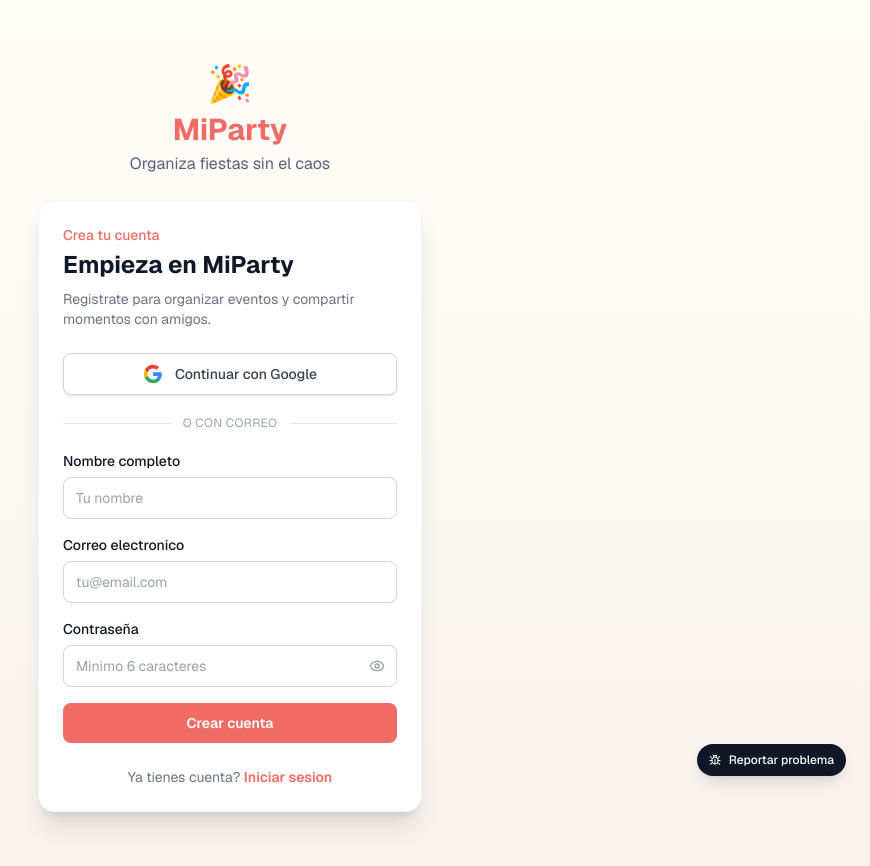
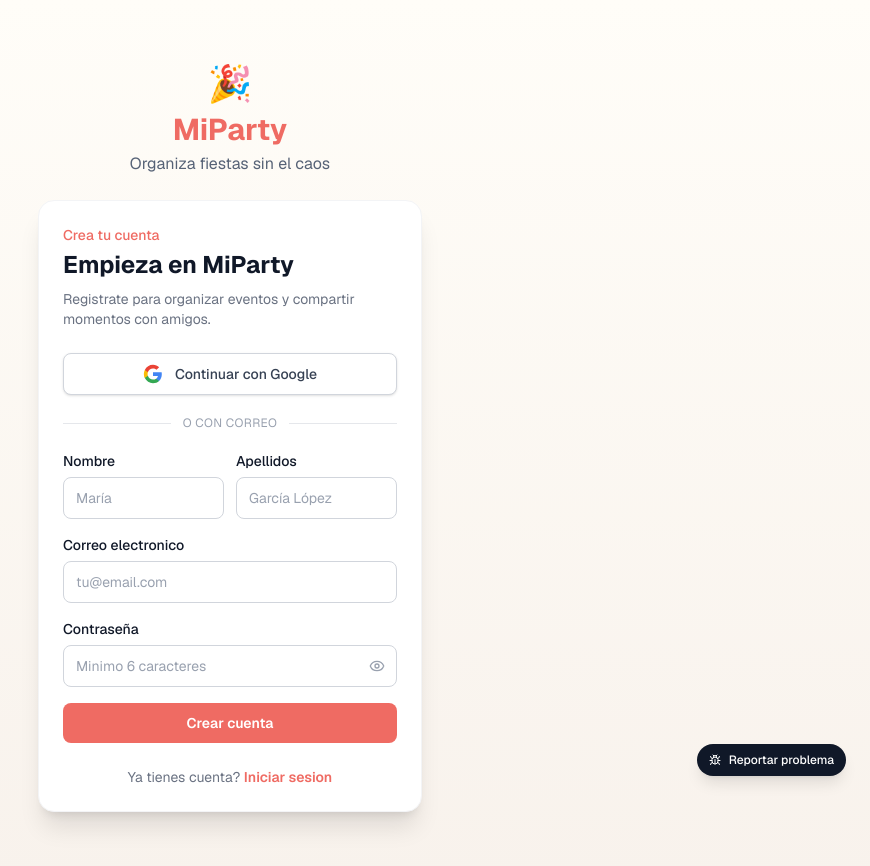
Before and after one commit to adminmiparty/miparty-app, a Next.js app: page /registro in a window 1280 px wide. Shown: the top 866 px of the page, without its empty margins (410-1280 px from the left). Built offline with nearby package versions, Linux system fonts and the light colour scheme; no server answers.

Commit message:
fix: add auth trigger, split nombre/apellidos in registro, fix users upsert

```diff
--- a/src/app/registro/page.tsx
+++ b/src/app/registro/page.tsx
@@ -11,7 +11,8 @@ import { createClient } from '@/lib/supabase/client'
 export default function SignupPage() {
   const supabase = createClient()
 
-  const [fullName, setFullName] = useState('')
+  const [firstName, setFirstName] = useState('')
+  const [lastName, setLastName] = useState('')
   const [email, setEmail] = useState('')
   const [password, setPassword] = useState('')
   const [showPassword, setShowPassword] = useState(false)
@@ -43,12 +44,16 @@ export default function SignupPage() {
     setError(null)
     setLoadingSignup(true)
 
+    const fullName = `${firstName.trim()} ${lastName.trim()}`.trim()
+
     const { data, error: signUpError } = await supabase.auth.signUp({
       email,
       password,
       options: {
         data: {
           full_name: fullName,
+          first_name: firstName.trim(),
+          last_name: lastName.trim(),
         },
       },
     })
@@ -61,11 +66,12 @@ export default function SignupPage() {
 
     const uid = data.user?.id ?? data.session?.user?.id
     if (uid) {
-      const nameParts = fullName.trim().split(/\s+/).filter(Boolean)
       await supabase.from('users').upsert({
         id: uid,
-        first_name: nameParts[0] || null,
-        last_name: nameParts.slice(1).join(' ') || null,
+        email: email,
+        full_name: fullName,
+        first_name: firstName.trim(),
+        last_name: lastName.trim(),
         signup_source: 'direct_registro',
       })
     }
@@ -85,9 +91,7 @@ export default function SignupPage() {
     return (
       <AuthPageShell>
         <section className={`${authCardClassName} text-center`}>
-            <p className="text-3xl sm:text-4xl" aria-hidden="true">
-              🎉
-            </p>
+          <p className="text-3xl sm:text-4xl" aria-hidden="true">🎉</p>
           <h1 className="mt-3 text-xl font-bold text-gray-900 sm:text-2xl">Cuenta creada</h1>
           <p className="mt-2 text-sm text-gray-600">{successMessage}</p>
           <Link
@@ -120,22 +124,10 @@ export default function SignupPage() {
           className="flex w-full items-center justify-center gap-3 rounded-lg border border-gray-300 bg-white px-4 py-2.5 text-sm font-medium text-gray-700 shadow-sm transition hover:bg-gray-50 disabled:cursor-not-allowed disabled:opacity-60"
         >
           <svg className="h-5 w-5 flex-shrink-0" viewBox="0 0 24 24" aria-hidden>
-              <path
-                fill="#4285F4"
-                d="M22.56 12.25c0-.78-.07-1.53-.2-2.25H12v4.26h5.92c-.26 1.37-1.04 2.53-2.21 3.31v2.77h3.57c2.08-1.92 3.28-4.74 3.28-8.09z"
-              />
-              <path
-                fill="#34A853"
-                d="M12 23c2.97 0 5.46-.98 7.28-2.66l-3.57-2.77c-.98.66-2.23 1.06-3.71 1.06-2.86 0-5.29-1.93-6.16-4.53H2.18v2.84C3.99 20.53 7.7 23 12 23z"
-              />
-              <path
-                fill="#FBBC05"
-                d="M5.84 14.09c-.22-.66-.35-1.36-.35-2.09s.13-1.43.35-2.09V7.07H2.18C1.43 8.55 1 10.22 1 12s.43 3.45 1.18 4.93l3.66-2.84z"
-              />
-              <path
-                fill="#EA4335"
-                d="M12 5.38c1.62 0 3.06.56 4.21 1.64l3.15-3.15C17.45 2.09 14.97 1 12 1 7.7 1 3.99 3.47 2.18 7.07l3.66 2.84c.87-2.6 3.3-4.53 6.16-4.53z"
-              />
+            <path fill="#4285F4" d="M22.56 12.25c0-.78-.07-1.53-.2-2.25H12v4.26h5.92c-.26 1.37-1.04 2.53-2.21 3.31v2.77h3.57c2.08-1.92 3.28-4.74 3.28-8.09z" />
+            <path fill="#34A853" d="M12 23c2.97 0 5.46-.98 7.28-2.66l-3.57-2.77c-.98.66-2.23 1.06-3.71 1.06-2.86 0-5.29-1.93-6.16-4.53H2.18v2.84C3.99 20.53 7.7 23 12 23z" />
+            <path fill="#FBBC05" d="M5.84 14.09c-.22-.66-.35-1.36-.35-2.09s.13-1.43.35-2.09V7.07H2.18C1.43 8.55 1 10.22 1 12s.43 3.45 1.18 4.93l3.66-2.84z" />
+            <path fill="#EA4335" d="M12 5.38c1.62 0 3.06.56 4.21 1.64l3.15-3.15C17.45 2.09 14.97 1 12 1 7.7 1 3.99 3.47 2.18 7.07l3.66 2.84c.87-2.6 3.3-4.53 6.16-4.53z" />
           </svg>
           {loadingGoogle ? 'Conectando con Google...' : 'Continuar con Google'}
         </button>
@@ -147,26 +139,41 @@ export default function SignupPage() {
         </div>
 
         <form onSubmit={handleEmailSignup} className="space-y-4">
+          <div className="grid grid-cols-2 gap-3">
             <div>
-              <label htmlFor="fullName" className="mb-1.5 block text-sm font-medium text-gray-900">
-                Nombre completo
+              <label htmlFor="firstName" className="mb-1.5 block text-sm font-medium text-gray-900">
+                Nombre
               </label>
               <input
-                id="fullName"
+                id="firstName"
                 type="text"
-                autoComplete="name"
-                value={fullName}
-                onChange={(event) => setFullName(event.target.value)}
+                autoComplete="given-name"
+                value={firstName}
+                onChange={(e) => setFirstName(e.target.value)}
                 required
-                onInvalid={(e) => {
-                  (e.target as HTMLInputElement).setCustomValidity('Por favor, completa este campo.')
-                }}
-                onInput={(e) => {
-                  (e.target as HTMLInputElement).setCustomValidity('')
-                }}
+                onInvalid={(e) => (e.target as HTMLInputElement).setCustomValidity('Por favor, completa este campo.')}
+                onInput={(e) => (e.target as HTMLInputElement).setCustomValidity('')}
                 className={brand.formInput}
-                placeholder="Tu nombre"
+                placeholder="María"
               />
+            </div>
+            <div>
+              <label htmlFor="lastName" className="mb-1.5 block text-sm font-medium text-gray-900">
+                Apellidos
+              </label>
+              <input
+                id="lastName"
+                type="text"
+                autoComplete="family-name"
+                value={lastName}
+                onChange={(e) => setLastName(e.target.value)}
+                required
+                onInvalid={(e) => (e.target as HTMLInputElement).setCustomValidity('Por favor, completa este campo.')}
+                onInput={(e) => (e.target as HTMLInputElement).setCustomValidity('')}
+                className={brand.formInput}
+                placeholder="García López"
+              />
+            </div>
           </div>
 
           <div>
@@ -178,14 +185,10 @@ export default function SignupPage() {
               type="email"
               autoComplete="email"
               value={email}
-                onChange={(event) => setEmail(event.target.value)}
+              onChange={(e) => setEmail(e.target.value)}
               required
-                onInvalid={(e) => {
-                  (e.target as HTMLInputElement).setCustomValidity('Por favor, completa este campo.')
-                }}
-                onInput={(e) => {
-                  (e.target as HTMLInputElement).setCustomValidity('')
-                }}
+              onInvalid={(e) => (e.target as HTMLInputElement).setCustomValidity('Por favor, completa este campo.')}
+              onInput={(e) => (e.target as HTMLInputElement).setCustomValidity('')}
               className={brand.formInput}
               placeholder="tu@email.com"
             />
@@ -201,15 +204,11 @@ export default function SignupPage() {
                 type={showPassword ? 'text' : 'password'}
                 autoComplete="new-password"
                 value={password}
-                  onChange={(event) => setPassword(event.target.value)}
+                onChange={(e) => setPassword(e.target.value)}
                 minLength={6}
                 required
-                  onInvalid={(e) => {
-                    (e.target as HTMLInputElement).setCustomValidity('Por favor, completa este campo.')
-                  }}
-                  onInput={(e) => {
-                    (e.target as HTMLInputElement).setCustomValidity('')
-                  }}
+                onInvalid={(e) => (e.target as HTMLInputElement).setCustomValidity('Por favor, completa este campo.')}
+                onInput={(e) => (e.target as HTMLInputElement).setCustomValidity('')}
                 className={`${brand.formInput} pr-10`}
                 placeholder="Minimo 6 caracteres"
               />
```
Lines whose indentation alone changed are shown as unchanged.
